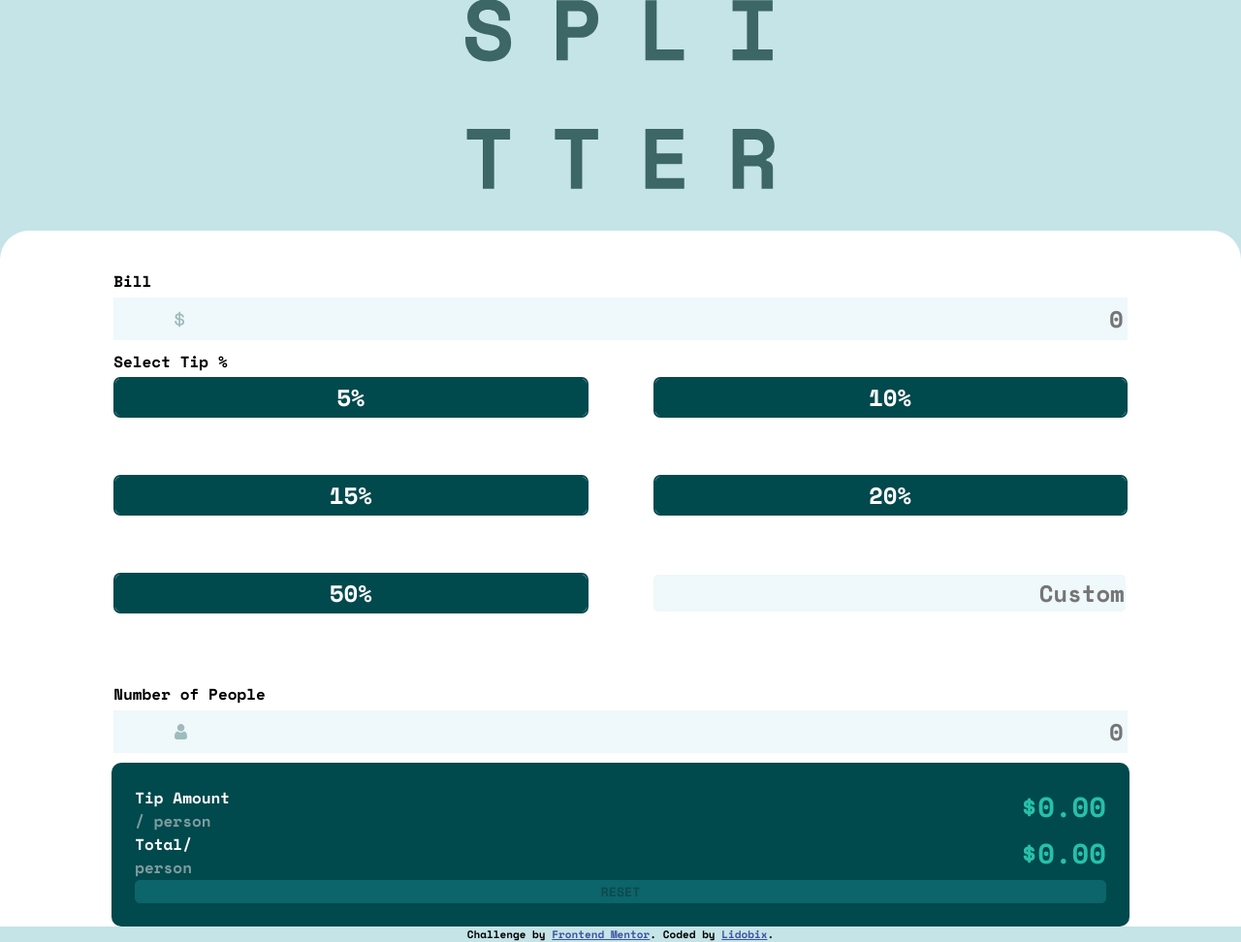
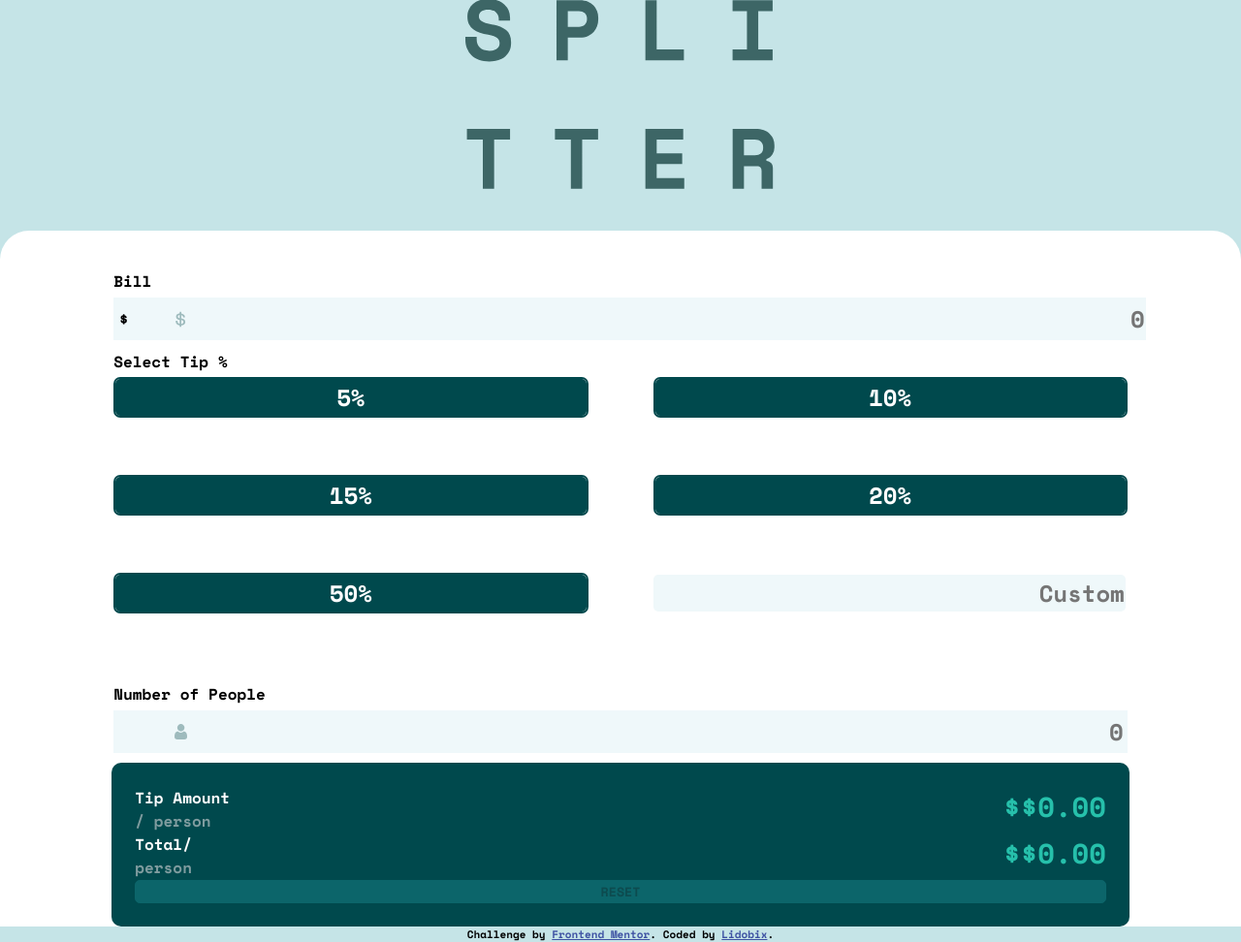
Before and after one commit to Lidobix/FM_Tip_calculator_app, a PHP site: page / in a window 1280 px wide. Shown: the part 41-1013 px from the top of the page at 97% size. Run offline with PHP 8.4, Linux system fonts and the light colour scheme.

Commit message:
design inputs

```diff
--- a/calculation.js
+++ b/calculation.js
@@ -10,7 +10,8 @@
   }
   reset() {
     this.error = false;
-    return { initTip: `$0.00`, initTotal: `$0.00` };
+    this.tipPerPers = `$0.00`;
+    this.totalPerPers = `$0.00`;
   }
   calculate() {
     if (this.peopleQty == 0) {
--- a/index.html
+++ b/index.html
@@ -30,7 +30,8 @@
           <form action="calculTip" method="post">
             <fieldset id="bill">
               <legend>Bill</legend>
-
+              <div class="input-icon">
+                <i>$</i>
                 <input
                   type="number"
                   name="bill"
@@ -39,6 +40,7 @@
                   style="background-image: url(./images/icon-dollar.svg)"
                   class="notCustomInput inputUnClicked"
                 />
+              </div>
             </fieldset>
 
             <fieldset id="tipSelect">
--- a/styles.css
+++ b/styles.css
@@ -249,3 +249,24 @@
   -webkit-appearance: none;
   margin: 0;
 }
+
+
+.input-icon {
+    position: relative;
+  }
+
+  .input-icon > i {
+    position: absolute;
+    display: block;
+    transform: translate(0, -50%);
+    top: 50%;
+    pointer-events: none;
+    width: 25px;
+    text-align: center;
+      font-style: normal;
+  }
+
+  .input-icon > input {
+    padding-left: 25px;
+      padding-right: 0;
+  }
```
Also changed, not shown: index.js (+18 -25 lines). Lines whose indentation alone changed are shown as unchanged.
